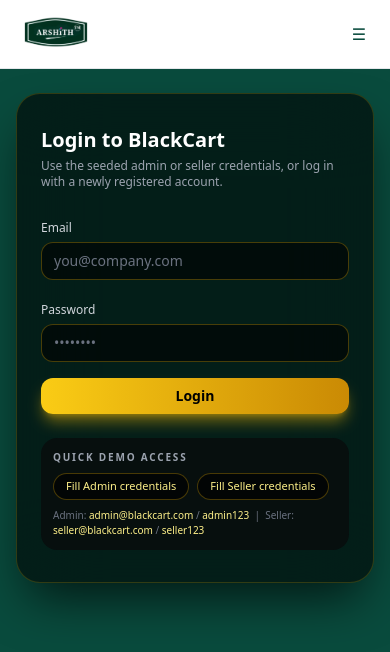
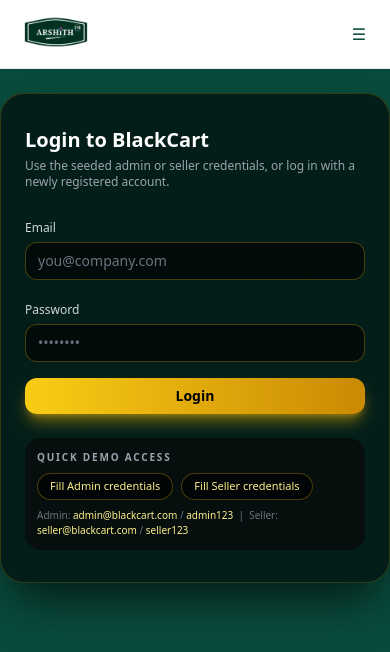
Before and after one commit to GuruMaheswarReddy/seller-project, a React (Vite) app: page /login in a window 390 px wide. Shown: the top 652 px of the page. Built offline with nearby package versions, Linux system fonts and the light colour scheme.

Commit message:
Update MainLayout.jsx

```diff
--- a/src/layouts/MainLayout.jsx
+++ b/src/layouts/MainLayout.jsx
@@ -6,7 +6,8 @@
     <div className="min-h-screen bg-primary-900 text-gray-100">
       <Header />
 
-        <main className="w-full px-4 pb-12 pt-6 lg:pt-10">
+
+          <main className="w-full pb-12 pt-6 lg:pt-10">
         <Outlet />
       </main>
     </div>
```
